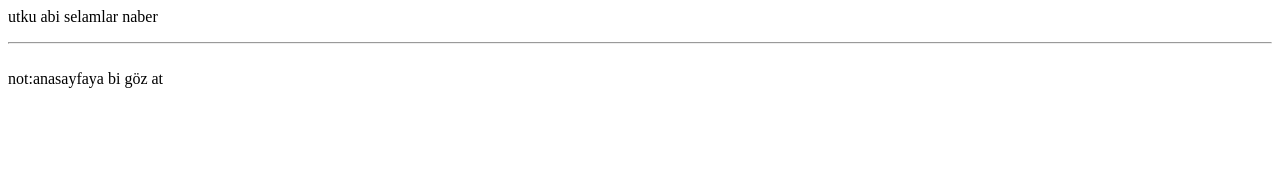
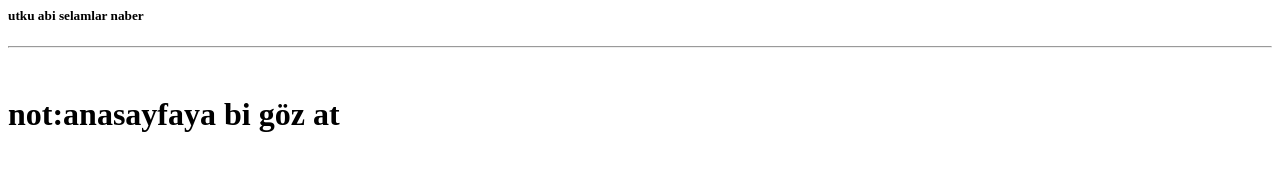
Before and after one commit to Poleynn/poleynn.github.io, a plain HTML site: page utkuabimeselamlar/index.html in a window 1280 px wide. Drawn offline with Linux system fonts and the light colour scheme.

Commit message:
Update index.html

```diff
--- a/utkuabimeselamlar/index.html
+++ b/utkuabimeselamlar/index.html
@@ -1,5 +1,5 @@
-<p>utku abi selamlar naber </p>
+<h5>utku abi selamlar naber </h5>
 
 <hr>
   <br>
-<p1>not:anasayfaya bi göz at </p>
+<h1>not:anasayfaya bi göz at </h>
```
